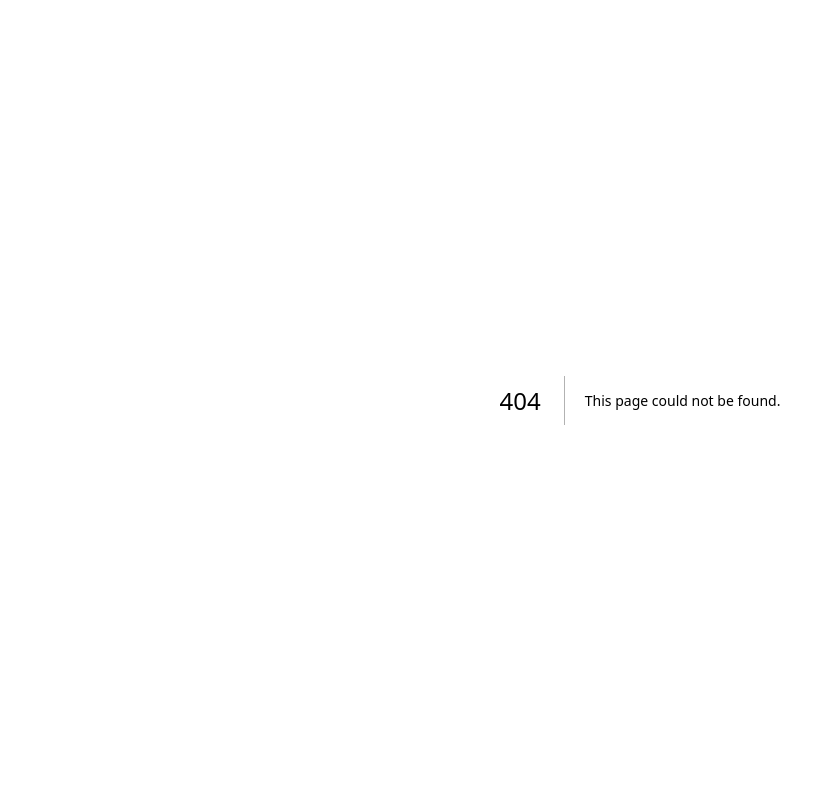
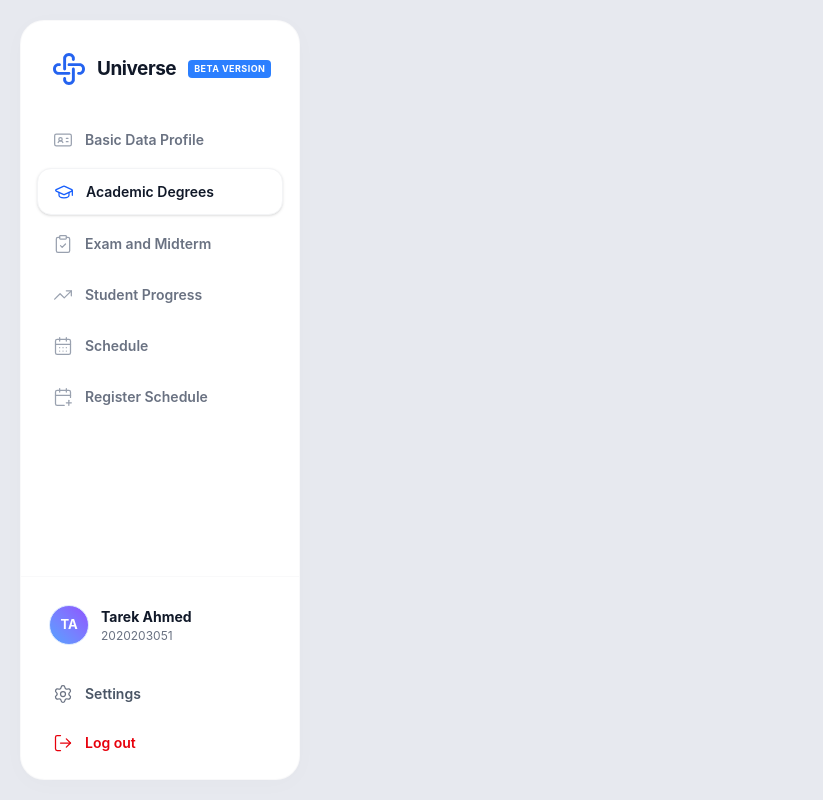
Before and after one commit to Kerolos2023/Graduation-Project, a Next.js app: page /student/academic-degrees in a window 1280 px wide. Before the commit this address had no page. Shown: the whole page, without its empty margins (0-823 px from the left). Built offline with nearby package versions, Linux system fonts and the light colour scheme.

Commit message:
add student module layout

```diff
--- /dev/null
+++ b/src/app/student/academic-degrees/page.tsx
@@ -0,0 +1,3 @@
+export default function AcademicDegreesPage() {
+  return <div className="h-full w-full" />;
+}
--- /dev/null
+++ b/src/app/student/basic-data-profile/page.tsx
@@ -0,0 +1,3 @@
+export default function BasicDataProfilePage() {
+  return <div className="h-full w-full" />;
+}
--- /dev/null
+++ b/src/app/student/exam-and-midterm/page.tsx
@@ -0,0 +1,3 @@
+export default function ExamAndMidtermPage() {
+  return <div className="h-full w-full" />;
+}
--- /dev/null
+++ b/src/app/student/layout.tsx
@@ -0,0 +1,56 @@
+"use client";
+
+import React, { useState } from "react";
+import { Menu } from "lucide-react";
+import { StudentSidebar } from "@/components/layout/StudentSidebar";
+
+export default function StudentLayout({
+  children,
+}: {
+  children: React.ReactNode;
+}) {
+  const [isSidebarOpen, setIsSidebarOpen] = useState(false);
+
+  return (
+    <div className="flex h-[100dvh] w-full bg-[#e7e9ef] p-0 md:p-5 gap-0 md:gap-6 font-inter overflow-hidden relative">
+      {/* ── Mobile Sidebar Overlay ── */}
+      {isSidebarOpen && (
+        <div
+          className="fixed inset-0 bg-black/50 z-40 md:hidden transition-opacity"
+          onClick={() => setIsSidebarOpen(false)}
+        />
+      )}
+
+      {/* ── Sidebar ── */}
+      <div
+        className={`
+          fixed md:relative inset-y-0 left-0 z-50
+          transform transition-transform duration-300 ease-in-out
+          md:translate-x-0 bg-transparent h-full
+          shadow-2xl md:shadow-none p-4 md:p-0
+          ${isSidebarOpen ? "translate-x-0" : "-translate-x-full"}
+          md:block
+        `}
+      >
+        <StudentSidebar onClose={() => setIsSidebarOpen(false)} />
+      </div>
+
+      {/* ── Main Content ── */}
+      <div className="flex-1 flex flex-col min-w-0 overflow-hidden gap-4 md:gap-6 w-full p-4 md:p-0 bg-[#e7e9ef]">
+        {/* Mobile Hamburger */}
+        <div className="flex items-center gap-2 shrink-0">
+          <button
+            className="md:hidden p-2.5 bg-white rounded-[24px] shadow-[0_4px_24px_rgba(0,0,0,0.02)] border border-[#eaebf0] text-gray-700 hover:bg-gray-50 flex-shrink-0 cursor-pointer"
+            onClick={() => setIsSidebarOpen(true)}
+          >
+            <Menu className="w-5 h-5" />
+          </button>
+        </div>
+
+        <div className="flex-1 overflow-y-auto min-h-0 md:pr-2 pb-4 scroll-smooth custom-scrollbar">
+          {children}
+        </div>
+      </div>
+    </div>
+  );
+}
--- /dev/null
+++ b/src/app/student/page.tsx
@@ -0,0 +1,3 @@
+export default function StudentHomePage() {
+  return <div className="h-full w-full" />;
+}
--- /dev/null
+++ b/src/app/student/profile-picture/page.tsx
@@ -0,0 +1,3 @@
+export default function ProfilePicturePage() {
+  return <div className="h-full w-full" />;
+}
--- /dev/null
+++ b/src/app/student/register-schedule/page.tsx
@@ -0,0 +1,3 @@
+export default function RegisterSchedulePage() {
+  return <div className="h-full w-full" />;
+}
--- /dev/null
+++ b/src/app/student/schedule/page.tsx
@@ -0,0 +1,3 @@
+export default function SchedulePage() {
+  return <div className="h-full w-full" />;
+}
--- /dev/null
+++ b/src/app/student/settings/page.tsx
@@ -0,0 +1,3 @@
+export default function StudentSettingsPage() {
+  return <div className="h-full w-full" />;
+}
--- /dev/null
+++ b/src/app/student/student-progress/page.tsx
@@ -0,0 +1,3 @@
+export default function StudentProgressPage() {
+  return <div className="h-full w-full" />;
+}
--- /dev/null
+++ b/src/components/layout/StudentSidebar.tsx
@@ -0,0 +1,205 @@
+"use client";
+
+import React from "react";
+import Link from "next/link";
+import Image from "next/image";
+import { usePathname, useRouter } from "next/navigation";
+import {
+  CalendarDays,
+  CalendarPlus,
+  ClipboardCheck,
+  GraduationCap,
+  IdCard,
+  LogOut,
+  Settings,
+  TrendingUp,
+} from "lucide-react";
+
+import { cn } from "@/lib/utils";
+import axiosInstance from "@/lib/axios";
+
+interface NavItemProps {
+  icon: React.ElementType;
+  label: string;
+  href: string;
+  isActive?: boolean;
+  onClick?: () => void;
+}
+
+const NavItem: React.FC<NavItemProps> = ({
+  icon: Icon,
+  label,
+  href,
+  isActive,
+  onClick,
+}) => (
+  <Link href={href} onClick={onClick}>
+    <div
+      className={cn(
+        "flex items-center justify-between px-4 py-3 rounded-xl cursor-pointer transition-all group mx-3",
+        isActive
+          ? "bg-white text-gray-900 shadow-sm border border-gray-100"
+          : "text-gray-500 hover:text-gray-900 hover:bg-gray-50"
+      )}
+    >
+      <div className="flex items-center gap-3">
+        <Icon
+          className={cn(
+            "w-5 h-5 flex-shrink-0",
+            isActive ? "text-blue-600" : "text-gray-400 group-hover:text-blue-500"
+          )}
+          strokeWidth={1.5}
+        />
+        <span className="text-[14px] font-semibold">{label}</span>
+      </div>
+    </div>
+  </Link>
+);
+
+interface StudentSidebarProps {
+  onClose?: () => void;
+}
+
+const NAV_ITEMS = [
+  {
+    icon: IdCard,
+    label: "Basic Data Profile",
+    href: "/student/basic-data-profile",
+  },
+  {
+    icon: GraduationCap,
+    label: "Academic Degrees",
+    href: "/student/academic-degrees",
+  },
+  {
+    icon: ClipboardCheck,
+    label: "Exam and Midterm",
+    href: "/student/exam-and-midterm",
+  },
+  {
+    icon: TrendingUp,
+    label: "Student Progress",
+    href: "/student/student-progress",
+  },
+  {
+    icon: CalendarDays,
+    label: "Schedule",
+    href: "/student/schedule",
+  },
+  {
+    icon: CalendarPlus,
+    label: "Register Schedule",
+    href: "/student/register-schedule",
+  },
+] as const;
+
+const STATIC_PROFILE = {
+  name: "Tarek Ahmed",
+  code: "2020203051",
+  initials: "TA",
+};
+
+export const StudentSidebar: React.FC<StudentSidebarProps> = ({ onClose }) => {
+  const pathname = usePathname();
+  const router = useRouter();
+
+  const handleLogout = async () => {
+    try {
+      await axiosInstance.post("/Auth/revoke-refresh-token");
+    } catch (error) {
+      console.error("Logout error:", error);
+    } finally {
+      if (typeof window !== "undefined") {
+        localStorage.clear();
+        sessionStorage.clear();
+      }
+      router.replace("/auth/login");
+    }
+  };
+
+  const isRootStudent = pathname === "/student";
+
+  return (
+    <aside className="w-[280px] h-full bg-white rounded-[24px] shadow-[0_4px_24px_rgba(0,0,0,0.02)] flex flex-col border border-gray-100/50 shrink-0">
+      {/* ── Brand ── */}
+      <div className="flex items-center gap-3 p-8 pb-6 shrink-0">
+        <div className="w-8 h-8 rounded-lg flex items-center justify-center shrink-0">
+          <Image
+            src="/auth/Vector.svg"
+            alt="Universe Logo"
+            width={32}
+            height={32}
+            className="w-full h-full object-contain"
+          />
+        </div>
+        <div className="flex items-center gap-2">
+          <span className="font-bold text-[19px] tracking-tight text-gray-900">
+            Universe
+          </span>
+          <span className="bg-blue-500 text-white text-[9px] font-bold px-1.5 py-0.5 rounded ml-1 tracking-wider uppercase whitespace-nowrap">
+            Beta Version
+          </span>
+        </div>
+      </div>
+
+      {/* ── Nav Items ── */}
+      <nav className="flex-1 flex flex-col gap-1.5 overflow-y-auto px-1 py-2 custom-scrollbar min-h-0">
+        {NAV_ITEMS.map((item) => (
+          <NavItem
+            key={item.href}
+            icon={item.icon}
+            label={item.label}
+            href={item.href}
+            isActive={
+              pathname?.startsWith(item.href) ||
+              (isRootStudent && item.href === "/student/basic-data-profile")
+            }
+            onClick={onClose}
+          />
+        ))}
+      </nav>
+
+      {/* ── Footer ── */}
+      <div className="p-4 mt-auto border-t border-gray-100/50 flex flex-col gap-2 shrink-0">
+        {/* Static Profile */}
+        <Link
+          href="/student/profile-picture"
+          onClick={onClose}
+          className="flex items-center gap-3 p-3 rounded-xl hover:bg-gray-50 cursor-pointer transition-colors mb-2"
+        >
+          <div className="w-10 h-10 rounded-full shrink-0 border border-blue-100 bg-gradient-to-tr from-blue-400 to-violet-500 flex items-center justify-center text-white text-[13px] font-bold">
+            {STATIC_PROFILE.initials}
+          </div>
+          <div className="flex flex-col">
+            <span className="text-[14px] font-bold text-gray-900">
+              {STATIC_PROFILE.name}
+            </span>
+            <span className="text-[12px] text-gray-500">
+              {STATIC_PROFILE.code}
+            </span>
+          </div>
+        </Link>
+
+        <Link
+          href="/student/settings"
+          onClick={onClose}
+          className="flex items-center gap-3 px-4 py-2.5 rounded-xl text-gray-600 hover:text-gray-900 hover:bg-gray-50 transition-colors group font-semibold text-[14px] cursor-pointer"
+        >
+          <Settings
+            className="w-5 h-5 text-gray-500 group-hover:text-gray-800 shrink-0"
+            strokeWidth={1.5}
+          />
+          Settings
+        </Link>
+
+        <button
+          onClick={handleLogout}
+          className="flex items-center gap-3 px-4 py-2.5 rounded-xl text-red-600 hover:bg-red-50 transition-colors font-semibold text-[14px] text-left w-full cursor-pointer"
+        >
+          <LogOut className="w-5 h-5 shrink-0" strokeWidth={1.5} />
+          Log out
+        </button>
+      </div>
+    </aside>
+  );
+};
```
